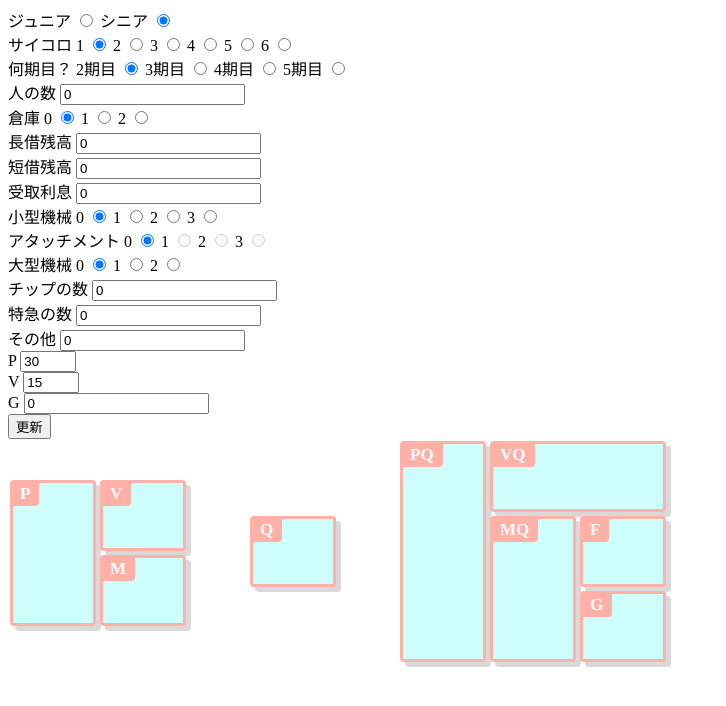
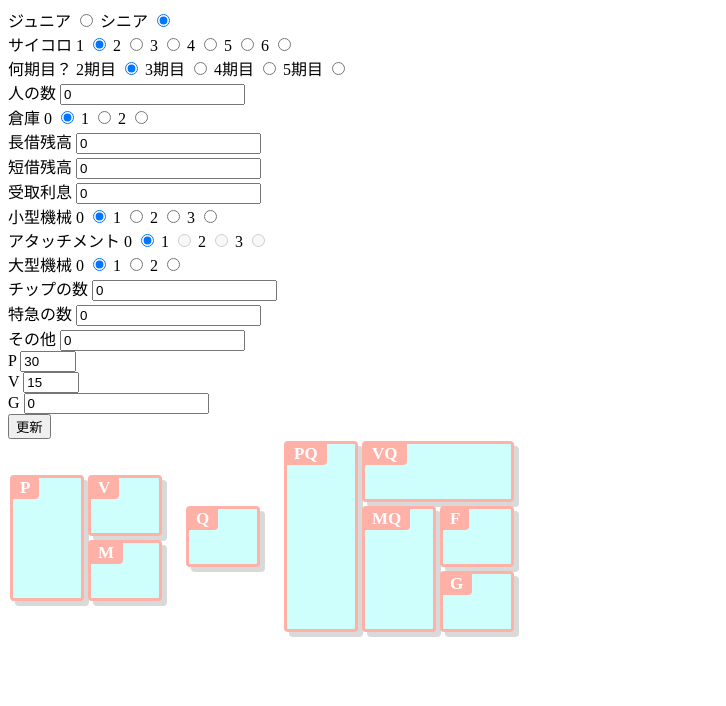
Before and after one commit to seima88/seima88.github.io, a plain HTML site: page index.html in a window 1280 px wide. Shown: the whole page, without its empty margins (0-726 px from the left). Drawn offline with Linux system fonts and the light colour scheme.

Commit message:
index.html

```diff
--- a/index.html
+++ b/index.html
@@ -8,8 +8,8 @@
     <style>
         #con {
             display: grid;
-            grid-template-rows: 39px 36px 39px 36px 39px 36px;
-            grid-template-columns: 90px 90px 60px 90px 60px 90px 90px 90px;
+            grid-template-rows: 34px 31px 34px 31px 34px 31px;
+            grid-template-columns: 78px 78px 20px 78px 20px 78px 78px 78px;
         }
         #item_p {
             grid-row: 2 / 6;
@@ -62,8 +62,8 @@
             top: -2px;
             left: -2px;
             padding: 0 9px;
-            height: 25px;
-            line-height: 25px;
+            height: 23px;
+            line-height: 23px;
             font-size: 17px;
             background: #ffb1a8;
             color: #ffffff;
@@ -76,6 +76,7 @@
             position: absolute;
             top: 50%;
             left: 50%;
+            font-size: 15px;
             transform: translate(-50%, -50%);
         }
     </style>
```
